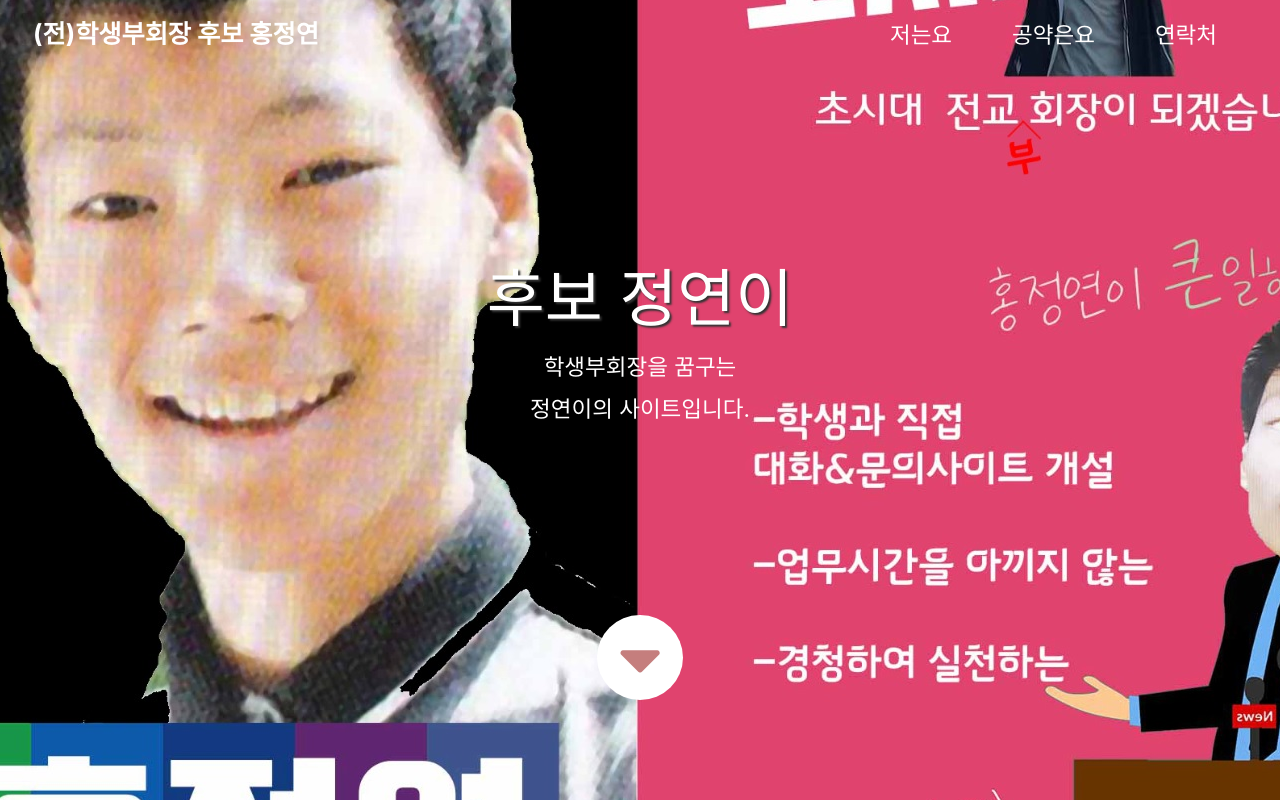
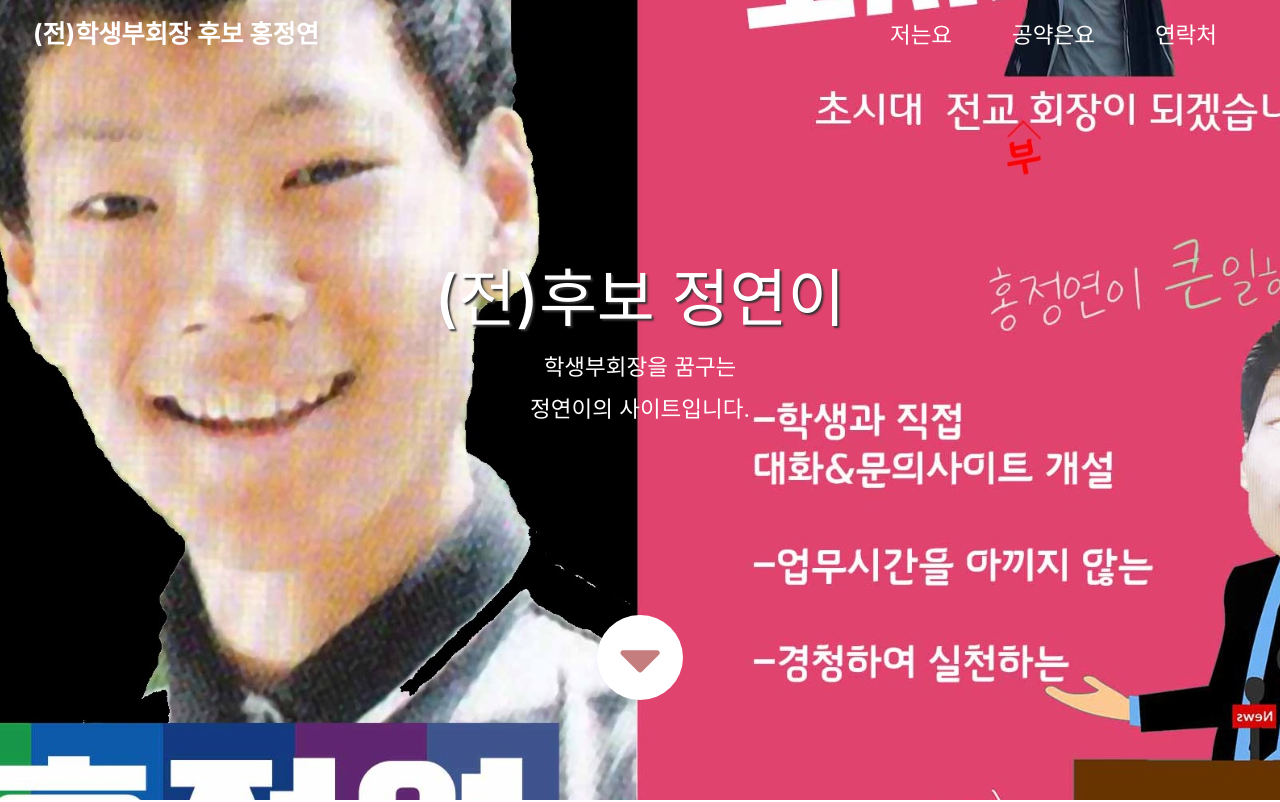
Before and after one commit to geyeon/geyeon, a plain HTML site: page index.html in a window 1280 px wide. Shown: the top 802 px of the page. Drawn offline with Linux system fonts and the light colour scheme.

Commit message:
Update index.html

```diff
--- a/index.html
+++ b/index.html
@@ -48,7 +48,7 @@
 
       <div class="text-center tm-hero-text-container">
         <div class="tm-hero-text-container-inner">
-            <h2 class="tm-hero-title">후보 정연이</h2>
+            <h2 class="tm-hero-title">(전)후보 정연이</h2>
             <p class="tm-hero-subtitle">
               학생부회장을 꿈구는
               <br />정연이의 사이트입니다.
```
